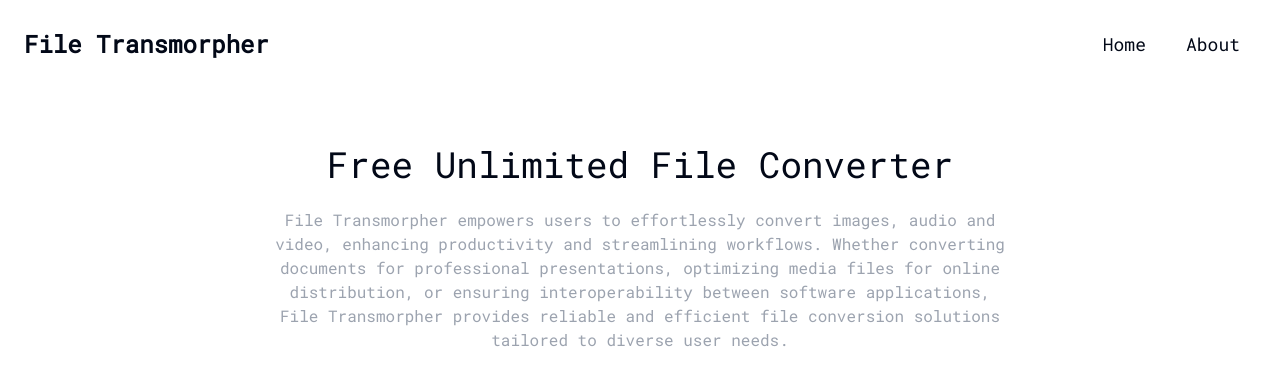
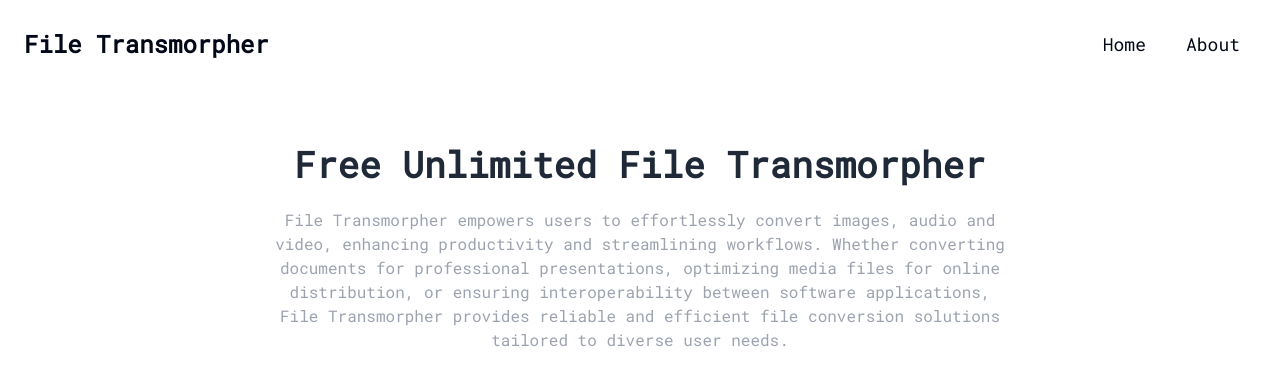
Before and after one commit to Peliah/file-transmorpher, a Next.js app: page / in a window 1280 px wide. Shown: the top 386 px of the page. Built offline with nearby package versions, Linux system fonts and the light colour scheme.

Commit message:
theme upnext

```diff
--- a/app/(landing)/_components/Dropzone.tsx
+++ b/app/(landing)/_components/Dropzone.tsx
@@ -1,4 +1,4 @@
-const Dropzone = () => {
+const   Dropzone = () => {
     return (
         <div>
 
--- a/app/(landing)/page.tsx
+++ b/app/(landing)/page.tsx
@@ -5,8 +5,8 @@
         <div className="space-y-16 pb-8">
       {/* Title + Desc */}
       <div className="space-y-6">
-        <h1 className="text-3xl md:text-4xl font-medium text-center">
-          Free Unlimited File Converter
+        <h1 className="text-3xl md:text-4xl font-semibold text-gray-800 text-center">
+          Free Unlimited File Transmorpher
         </h1>
         <p className="text-gray-400 text-base md:text-base text-center md:px-24 xl:px-44 2xl:px-52">
         File Transmorpher empowers users to effortlessly convert images, audio and video, enhancing productivity
```
